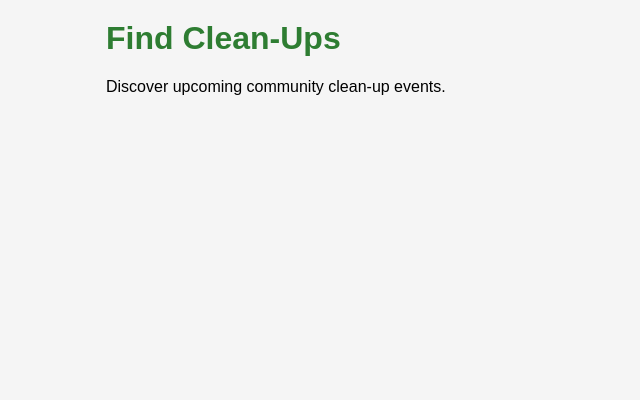
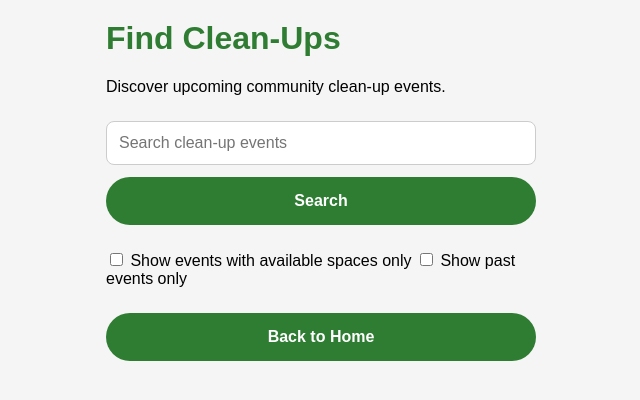
Before and after one commit to Mrgnoblennon/Community-Clean-Up-App, a Flask app: page /events in a window 1280 px wide. Shown: the top 400 px of the page, without its empty margins (319-959 px from the left). Run offline with Flask 3, Linux system fonts and the light colour scheme; data that the repository does not hold is empty.

Commit message:
added search feature including filters.
User story 1 has now been implemented, it will need further functionalities down the line.

```diff
--- a/app.py
+++ b/app.py
@@ -9,16 +9,21 @@ def home():
 
 @app.route("/events")
 def events():
+    search = request.args.get("search", "").strip()
+
     connection = sqlite3.connect("instance/cleanup.db")
     connection.row_factory = sqlite3.Row
+    cursor = connection.cursor()
 
-    cursor = connection.cursor()
-    cursor.execute("SELECT * FROM events")
+    cursor.execute(
+        "SELECT * FROM events WHERE name LIKE ?",
+        (f"%{search}%",)
+    )
 
     cleanup_events = cursor.fetchall()
     connection.close()
 
-    return render_template("events.html", events=cleanup_events)
+    return render_template("events.html", events=cleanup_events, search=search)
 
 @app.route("/events/<int:event_id>")
 def event_details(event_id):
@@ -89,6 +94,7 @@ def join_event(event_id):
 
 @app.route("/events/<int:event_id>/confirmation")
 def confirmation(event_id):
+
     connection = sqlite3.connect("instance/cleanup.db")
     connection.row_factory = sqlite3.Row
 
@@ -102,5 +108,14 @@ def confirmation(event_id):
 
     return render_template("confirmation.html", event=event)
 
+
+
+
+
+
+
+
+
+
 if __name__ == "__main__":
     app.run(debug=True, port=5001)
--- a/templates/events.html
+++ b/templates/events.html
@@ -9,8 +9,35 @@
       <h1>Find Clean-Ups</h1>
       <p>Discover upcoming community clean-up events.</p>
 
+      <form action="{{ url_for('events') }}" method="GET">
+        <input
+            type="search"
+            name="search"
+            placeholder="Search clean-up events"
+            value="{{ search }}"
+        >
+        <button type="submit" class="btn">Search</button>
+      </form>
+
+      <label>
+        <input type="checkbox" id="availableOnly">
+        Show events with available spaces only
+      </label>
+
+      <label>
+        <input type="checkbox" id="pastOnly">
+        Show past events only
+      </label>
+
+      <a href="{{ url_for('home') }}" class="btn">
+        Back to Home
+      </a>
+
       {% for event in events %}
-      <section class="event-card">
+        <section class="event-card"
+           data-registered="{{ event.registered }}"
+           data-capacity="{{ event.capacity }}"
+        >
           <h2>{{ event.name }}</h2>
           <p>Date: {{ event.date }}</p>
           <p>Time: {{ event.time }}</p>
@@ -18,12 +45,64 @@
           <a href="{{ url_for('event_details', event_id=event.id) }}" class="btn">
             View Details
           </a>
-
-        <a href="{{ url_for('home') }}" class="btn">
-          Back to Home
-        </a>
         </section>
       {% endfor %}
+
+      <script>
+        const searchInput = document.querySelector('input[name="search"]');
+
+        searchInput.addEventListener("search", function () {
+            if (searchInput.value === "") {
+                window.location.href = "{{ url_for('events') }}";
+            }
+        });
+
+        const availableOnly = document.getElementById("availableOnly");
+        const pastOnly = document.getElementById("pastOnly");
+        const eventCards = document.querySelectorAll(".event-card");
+
+        function filterEvents() {
+            const today = new Date();
+            today.setHours(0, 0, 0, 0);
+
+            eventCards.forEach(function (card) {
+                const registered = Number(card.dataset.registered);
+                const capacity = Number(card.dataset.capacity);
+                const eventDate = new Date(card.dataset.date + "T00:00:00");
+
+                const isFull = registered >= capacity;
+                const isPast = eventDate < today;
+
+                let showCard;
+
+                if (pastOnly.checked) {
+                    showCard = isPast;
+                } else {
+                    showCard = !isPast && (!availableOnly.checked || !isFull);
+                }
+
+                card.style.display = showCard ? "block" : "none";
+            });
+        }
+
+        pastOnly.addEventListener("change", function () {
+            if (pastOnly.checked) {
+                availableOnly.checked = false;
+            }
+
+            filterEvents();
+        });
+
+        availableOnly.addEventListener("change", function () {
+            if (availableOnly.checked) {
+                pastOnly.checked = false;
+            }
+
+            filterEvents();
+        });
+
+        filterEvents();
+      </script>
   </main>
 </body>
 </html>
```
Lines whose indentation alone changed are shown as unchanged.
